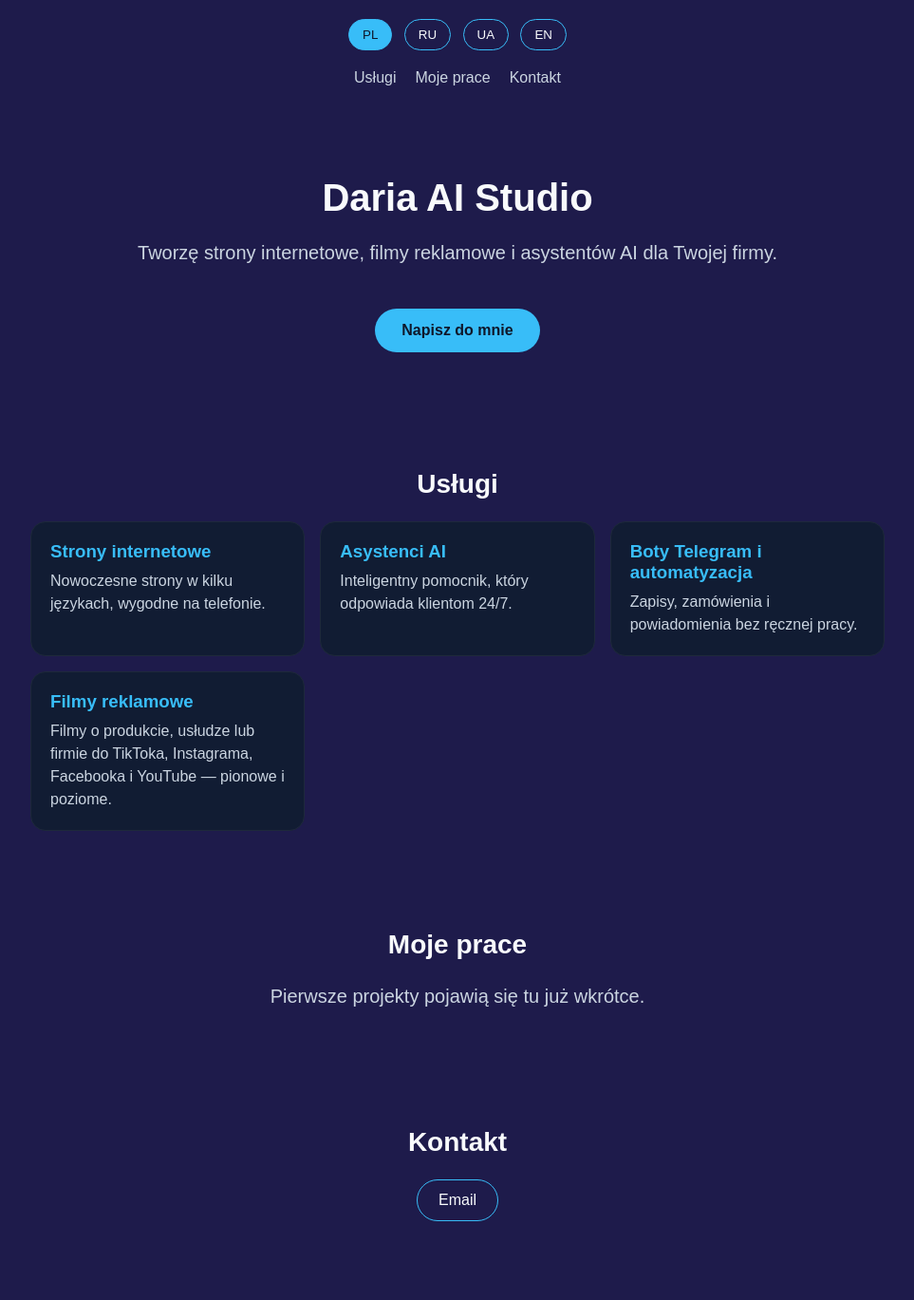
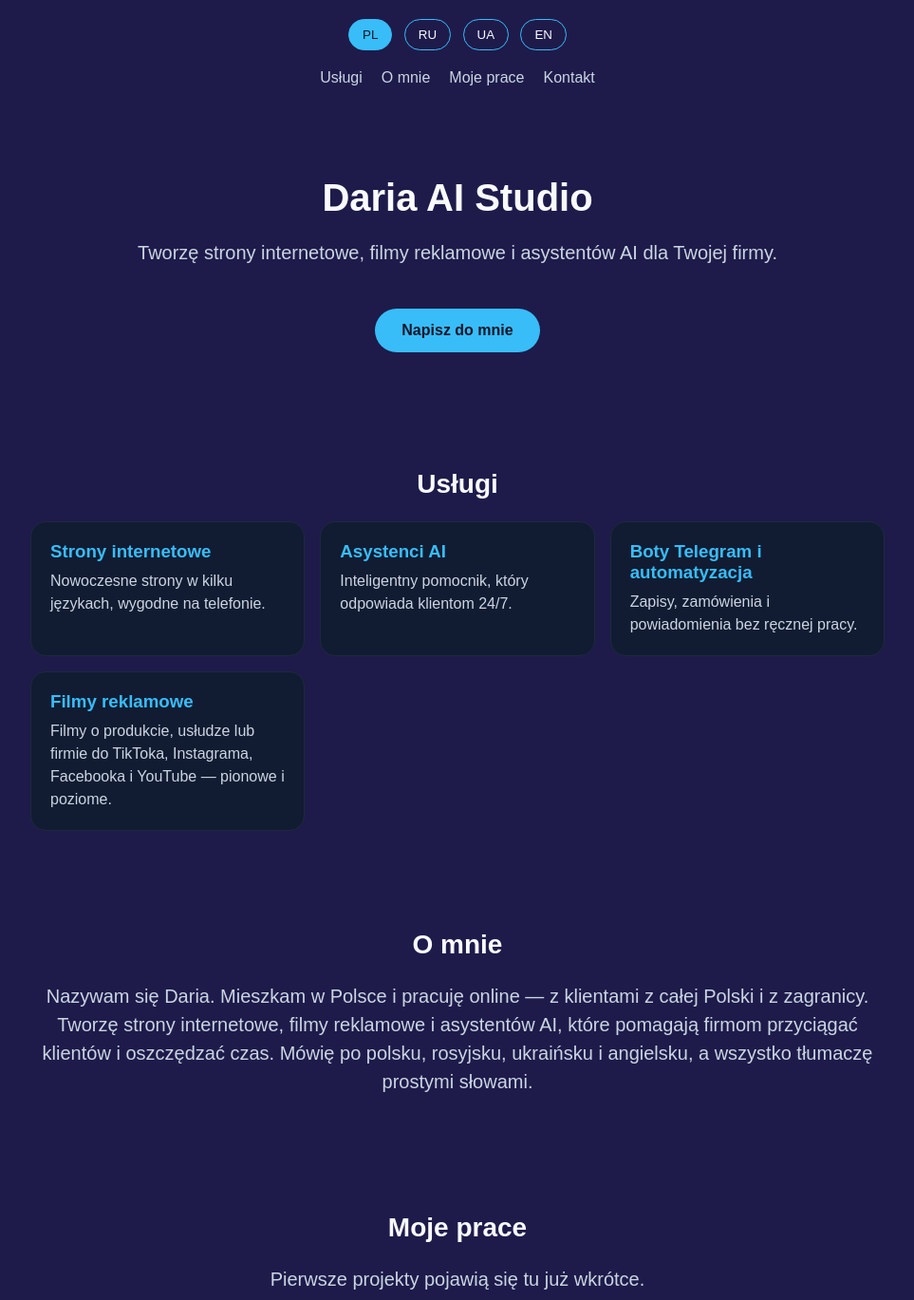
Before and after one commit to daria-ai-studio/daria-ai-studio.github.io, a plain HTML site: page index.html in a window 1280 px wide. Shown: the top 1369 px of the page at 95% size, without its empty margins (158-1121 px from the left). Drawn offline with Linux system fonts and the light colour scheme.

Commit message:
Add 'About' section to index.html

```diff
--- a/index.html
+++ b/index.html
@@ -18,7 +18,7 @@
   .contacts { display: flex; flex-wrap: wrap; justify-content: center; gap: 12px; }
   .contacts a { padding: 12px 22px; border: 1px solid #38bdf8; border-radius: 30px; color: #f8fafc; text-decoration: none; }
   .contacts a:hover { background: #38bdf8; color: #0f172a; }
-  #services, #portfolio { padding: 40px 20px; max-width: 900px; margin: auto; }
+  #services, #about, #portfolio { padding: 40px 20px; max-width: 900px; margin: auto; }
   .grid { display: grid; grid-template-columns: repeat(auto-fit, minmax(220px, 1fr)); gap: 16px; text-align: left; }
   .card { border: 1px solid #1e293b; background: #111c33; border-radius: 16px; padding: 20px; }
   .card h3 { margin: 0 0 8px; color: #38bdf8; }
@@ -36,6 +36,7 @@
 </nav>
 <div class="menu">
   <a href="#services" id="m-services"></a>
+  <a href="#about" id="m-about"></a>
   <a href="#portfolio" id="m-portfolio"></a>
   <a href="#contact" id="m-contact"></a>
 </div>
@@ -52,6 +53,10 @@
     <div class="card"><h3 id="s3-t"></h3><p id="s3-p"></p></div>
     <div class="card"><h3 id="s4-t"></h3><p id="s4-p"></p></div>
   </div>
+</section>
+<section id="about">
+  <h2 id="about-title"></h2>
+  <p id="about-text"></p>
 </section>
 <section id="portfolio">
   <h2 id="portfolio-title"></h2>
@@ -76,12 +81,12 @@ const contacts = {
 // ======================================================================================
 
 const sections = {
-  pl: ["Usługi", "Moje prace", "Kontakt", "Strony internetowe", "Nowoczesne strony w kilku językach, wygodne na telefonie.", "Asystenci AI", "Inteligentny pomocnik, który odpowiada klientom 24/7.", "Boty Telegram i automatyzacja", "Zapisy, zamówienia i powiadomienia bez ręcznej pracy.", "Pierwsze projekty pojawią się tu już wkrótce.", "Filmy reklamowe", "Filmy o produkcie, usłudze lub firmie do TikToka, Instagrama, Facebooka i YouTube — pionowe i poziome."],
-  ru: ["Услуги", "Мои работы", "Контакты", "Сайты", "Современные сайты на нескольких языках, удобные на телефоне.", "AI-помощники", "Умный помощник, который отвечает клиентам 24/7.", "Telegram-боты и автоматизация", "Запись, заказы и уведомления без ручной работы.", "Первые проекты скоро появятся здесь.", "Рекламные ролики", "Ролики о товаре, услуге или компании для TikTok, Instagram, Facebook и YouTube — вертикальные и горизонтальные."],
-  ua: ["Послуги", "Мої роботи", "Контакти", "Сайти", "Сучасні сайти кількома мовами, зручні на телефоні.", "AI-помічники", "Розумний помічник, який відповідає клієнтам 24/7.", "Telegram-боти та автоматизація", "Запис, замовлення та сповіщення без ручної роботи.", "Перші проєкти незабаром з'являться тут.", "Рекламні ролики", "Ролики про товар, послугу чи компанію для TikTok, Instagram, Facebook і YouTube — вертикальні та горизонтальні."],
-  en: ["Services", "My work", "Contact", "Websites", "Modern multilingual websites that work great on phones.", "AI assistants", "A smart helper that answers your clients 24/7.", "Telegram bots & automation", "Bookings, orders and notifications without manual work.", "First projects coming soon.", "Video ads", "Videos about your product, service or company for TikTok, Instagram, Facebook and YouTube — vertical and horizontal."]
+  pl: ["Usługi", "Moje prace", "Kontakt", "Strony internetowe", "Nowoczesne strony w kilku językach, wygodne na telefonie.", "Asystenci AI", "Inteligentny pomocnik, który odpowiada klientom 24/7.", "Boty Telegram i automatyzacja", "Zapisy, zamówienia i powiadomienia bez ręcznej pracy.", "Pierwsze projekty pojawią się tu już wkrótce.", "Filmy reklamowe", "Filmy o produkcie, usłudze lub firmie do TikToka, Instagrama, Facebooka i YouTube — pionowe i poziome.", "O mnie", "Nazywam się Daria. Mieszkam w Polsce i pracuję online — z klientami z całej Polski i z zagranicy. Tworzę strony internetowe, filmy reklamowe i asystentów AI, które pomagają firmom przyciągać klientów i oszczędzać czas. Mówię po polsku, rosyjsku, ukraińsku i angielsku, a wszystko tłumaczę prostymi słowami."],
+  ru: ["Услуги", "Мои работы", "Контакты", "Сайты", "Современные сайты на нескольких языках, удобные на телефоне.", "AI-помощники", "Умный помощник, который отвечает клиентам 24/7.", "Telegram-боты и автоматизация", "Запись, заказы и уведомления без ручной работы.", "Первые проекты скоро появятся здесь.", "Рекламные ролики", "Ролики о товаре, услуге или компании для TikTok, Instagram, Facebook и YouTube — вертикальные и горизонтальные.", "Обо мне", "Меня зовут Дарья. Я живу в Польше и работаю онлайн — с клиентами по всей Польше и за её пределами. Создаю сайты, рекламные ролики и AI-помощников, которые помогают бизнесу привлекать клиентов и экономить время. Говорю на польском, русском, украинском и английском и объясняю всё простыми словами."],
+  ua: ["Послуги", "Мої роботи", "Контакти", "Сайти", "Сучасні сайти кількома мовами, зручні на телефоні.", "AI-помічники", "Розумний помічник, який відповідає клієнтам 24/7.", "Telegram-боти та автоматизація", "Запис, замовлення та сповіщення без ручної роботи.", "Перші проєкти незабаром з'являться тут.", "Рекламні ролики", "Ролики про товар, послугу чи компанію для TikTok, Instagram, Facebook і YouTube — вертикальні та горизонтальні.", "Про мене", "Мене звати Дар'я. Я живу в Польщі та працюю онлайн — з клієнтами по всій Польщі й за її межами. Створюю сайти, рекламні ролики та AI-помічників, які допомагають бізнесу залучати клієнтів і заощаджувати час. Розмовляю польською, російською, українською та англійською і пояснюю все простими словами."],
+  en: ["Services", "My work", "Contact", "Websites", "Modern multilingual websites that work great on phones.", "AI assistants", "A smart helper that answers your clients 24/7.", "Telegram bots & automation", "Bookings, orders and notifications without manual work.", "First projects coming soon.", "Video ads", "Videos about your product, service or company for TikTok, Instagram, Facebook and YouTube — vertical and horizontal.", "About me", "My name is Daria. I live in Poland and work online with clients across Poland and beyond. I create websites, video ads and AI assistants that help businesses attract customers and save time. I speak Polish, Russian, Ukrainian and English, and I explain everything in plain words."]
 };
-const sectionIds = ["services-title", "portfolio-title", null, "s1-t", "s1-p", "s2-t", "s2-p", "s3-t", "s3-p", "portfolio-text", "s4-t", "s4-p"];
+const sectionIds = ["services-title", "portfolio-title", null, "s1-t", "s1-p", "s2-t", "s2-p", "s3-t", "s3-p", "portfolio-text", "s4-t", "s4-p", "about-title", "about-text"];
 
 const texts = {
   pl: ["Tworzę strony internetowe, filmy reklamowe i asystentów AI dla Twojej firmy.", "Napisz do mnie", "Kontakt", "Zadzwoń"],
@@ -115,6 +120,7 @@ function setLang(lang) {
   document.getElementById("m-services").textContent = sections[lang][0];
   document.getElementById("m-portfolio").textContent = sections[lang][1];
   document.getElementById("m-contact").textContent = sections[lang][2];
+  document.getElementById("m-about").textContent = sections[lang][12];
   document.documentElement.lang = lang;
   document.querySelectorAll("nav button").forEach(function (b) {
     b.classList.toggle("active", b.dataset.lang === lang);
```
